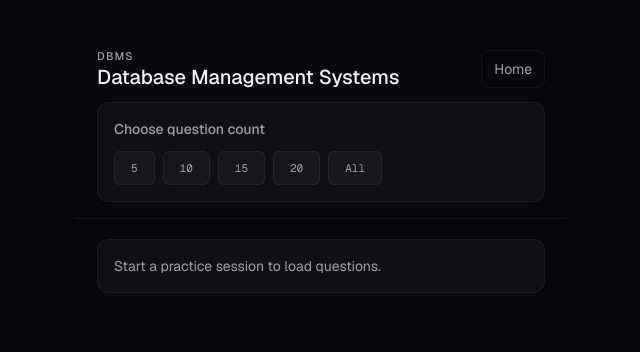
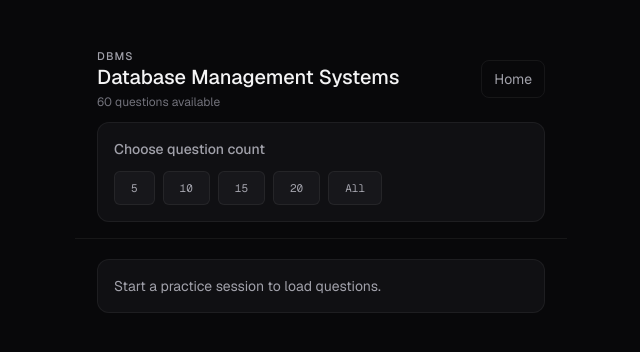
Before and after one commit to rohith-0099/CCW_MCQ_WEBSITE, a Next.js app: page /practice/DBMS in a window 1280 px wide. Shown: the top 352 px of the page, without its empty margins (319-959 px from the left). Built offline with nearby package versions, Linux system fonts and the light colour scheme.

Commit message:
Show subject question count in practice

```diff
--- a/src/app/practice/[subject]/page.tsx
+++ b/src/app/practice/[subject]/page.tsx
@@ -206,6 +206,9 @@
               <h1 className="text-xl font-medium leading-tight">
                 {SUBJECT_LABELS[subject]}
               </h1>
+              <p className="mt-1 text-xs text-zinc-500">
+                {subjectQuestions.length} questions available
+              </p>
             </div>
             <div className="flex items-center gap-2">
               {session && (
```
